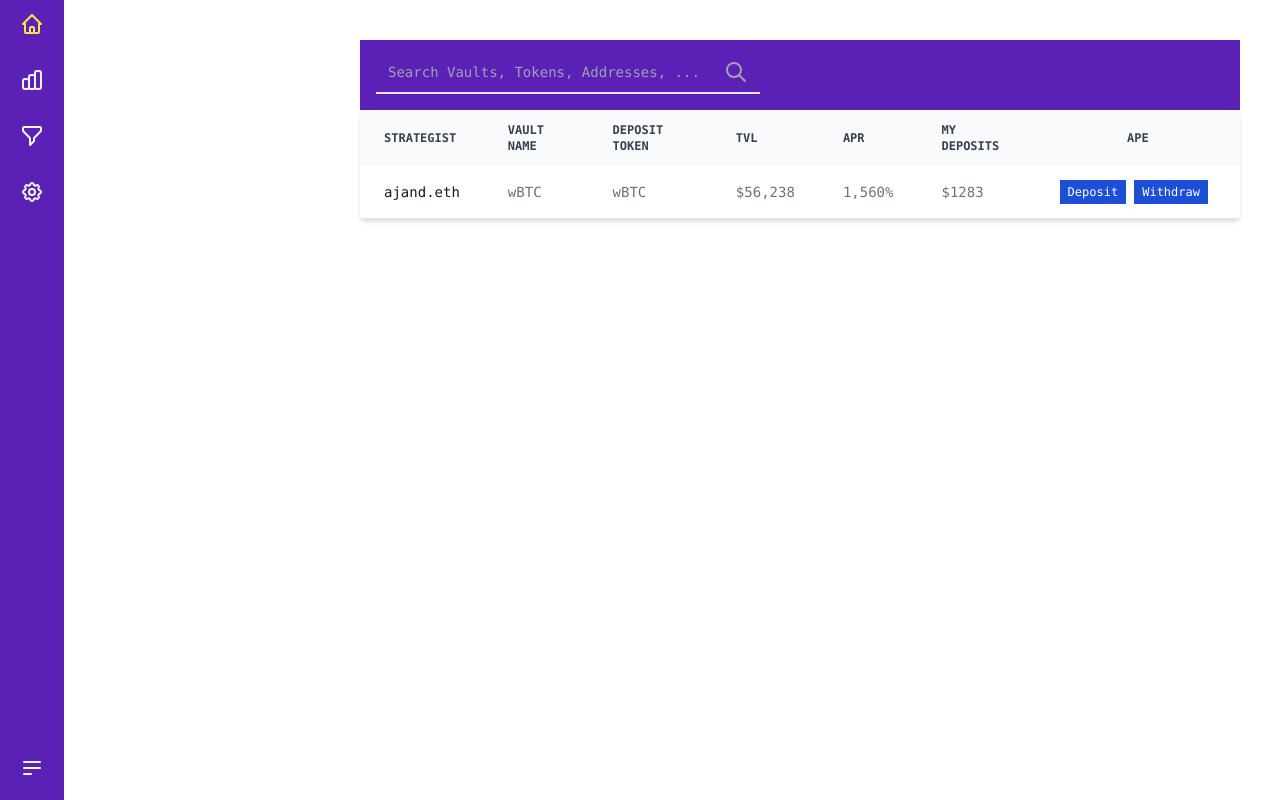
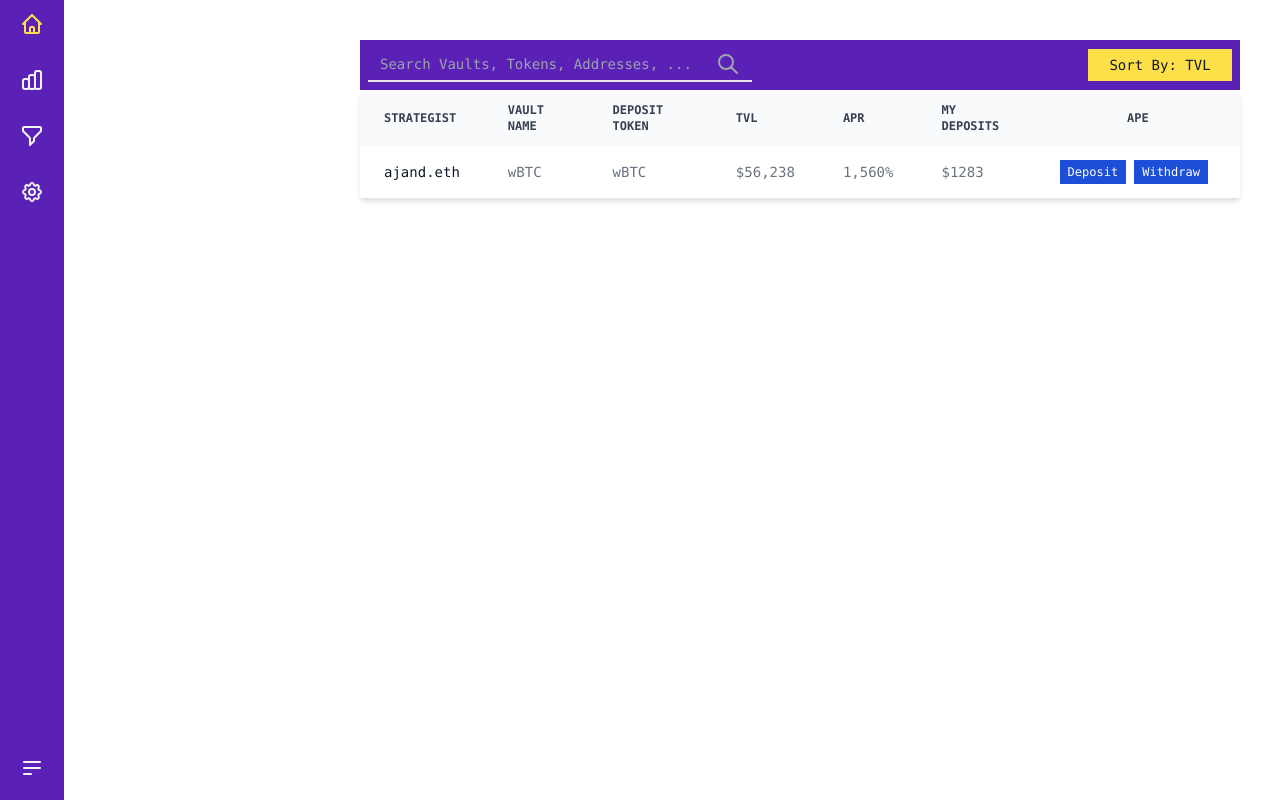
Before and after one commit to Ajand/Chadger-UI, a React (Create React App) app: page / in a window 1280 px wide. Built offline with nearby package versions, Linux system fonts and the light colour scheme.

Commit message:
sort by added

```diff
--- a/package.json
+++ b/package.json
@@ -3,14 +3,16 @@
   "version": "0.1.0",
   "private": true,
   "dependencies": {
-    "@popperjs/core": "2.9.1",
+    "@popperjs/core": "^2.11.4",
     "@testing-library/jest-dom": "^5.16.2",
     "@testing-library/react": "^12.1.4",
     "@testing-library/user-event": "^13.5.0",
     "ethers": "^5.6.2",
     "react": "^17.0.2",
     "react-dom": "^17.0.2",
+    "react-dropdown": "^1.9.2",
     "react-grid-system": "^8.1.3",
+    "react-popper": "^2.2.5",
     "react-scripts": "5.0.0",
     "web-vitals": "^2.1.4"
   },
--- a/src/modules/components/Sidebar.js
+++ b/src/modules/components/Sidebar.js
@@ -13,7 +13,7 @@ const Sidebar = ({ mobile }) => {
     <div className={`  h-screen text-gray-light flex z-30 absolute `}>
       <Navbar setExpanded={setExpanded} expanded={expanded} />
       <div
-        className={`inline-block bg-violet-900 h-full duration-200 w-80 z-20 absolute ${
+        className={`inline-block bg-violet-900 h-full duration-200 ease-in w-80 z-20 absolute ${
           expanded ? "left-16" : "-left-96"
         } `}
       >
--- a/src/modules/layouts/Desktop.js
+++ b/src/modules/layouts/Desktop.js
@@ -1,8 +1,7 @@
 import CurationSelector from "../curation/CurationSelector";
 import Sidebar from "../components/Sidebar";
 import VaultsTable from "../vault/VaultsTable";
-import VaultFilters from "../vault/VaultFilters"
-
+import VaultFilters from "../vault/VaultFilters";
 
 const Desktop = () => {
   return (
--- /dev/null
+++ b/src/modules/utilities/useOuterClick.js
@@ -0,0 +1,28 @@
+import { useRef, useEffect } from "react";
+
+const useOuterClick = (callback) => {
+  const callbackRef = useRef(); // initialize mutable ref, which stores callback
+  const innerRef = useRef(); // returned to client, who marks "border" element
+
+  // update cb on each render, so second useEffect has access to current value
+  useEffect(() => {
+    callbackRef.current = callback;
+  });
+
+  useEffect(() => {
+    document.addEventListener("click", handleClick);
+    return () => document.removeEventListener("click", handleClick);
+    function handleClick(e) {
+      if (
+        innerRef.current &&
+        callbackRef.current &&
+        !innerRef.current.contains(e.target)
+      )
+        callbackRef.current(e);
+    }
+  }, []); // no dependencies -> stable click listener
+
+  return innerRef; // convenience for client (doesn't need to init ref himself)
+};
+
+export default useOuterClick;
--- a/src/modules/vault/VaultFilters.js
+++ b/src/modules/vault/VaultFilters.js
@@ -1,10 +1,24 @@
-import Dropdown from "../common/DropDown";
+import { useState } from "react";
+import useOuterClick from "../utilities/useOuterClick";
 
 const VaultFilters = () => {
+  const options = [
+    { label: "TVL", value: "tvl" },
+    { label: "APR", value: "apr" },
+  ];
+
+  const [sortBy, setSortBy] = useState("tvl");
+  const [sortExpand, setSortExpand] = useState(false);
+
+  const sortByRef = useOuterClick((ev) => {
+    setSortExpand(false);
+  });
+
   return (
-    <div className="p-4 bg-violet-800 flex items-center">
+    <div className="p-2 bg-violet-800 flex items-center justify-between">
+      <div>
         <div class="w-96 ">
-        <div class="pb-2 border-b-2 focus:border-2 py-1 px-3 flex justify-between ">
+          <div class="pb-1 border-b-2 focus:border-2 py-1 px-3 flex justify-between ">
             <input
               class="flex-grow font-mono outline-none bg-violet-800 text-gray-300 focus:text-yellow-300 text-sm"
               type="text"
@@ -29,6 +43,35 @@ const VaultFilters = () => {
           </div>
         </div>
       </div>
+      <div>
+        <div ref={sortByRef} class="w-36 bg-yellow-300 relative">
+          <div
+            onClick={() => setSortExpand(!sortExpand)}
+            class="p-1 border-2 border-yellow-300 text-sm font-mono text-center text-gray-900 cursor-pointer"
+          >
+            Sort By: {options.find((op) => op.value === sortBy).label}
+          </div>
+        </div>
+        {sortExpand && (
+          <div class="absolute z-20 w-36">
+            {options.map((option, i) => (
+              <div
+                key={option.value}
+                className={`text-center text-sm font-mono border-2 p-1 w-full bg-gray-300 hover:bg-yellow-100 duration-200 cursor-pointer ${
+                  i === options.length - 1 && "border-t-0"
+                }`}
+                onClick={() => {
+                  setSortBy(option.value);
+                  setSortExpand(false);
+                }}
+              >
+                {option.label}
+              </div>
+            ))}
+          </div>
+        )}
+      </div>
+    </div>
   );
 };
 
--- a/src/modules/wallet/AccountWidget.js
+++ b/src/modules/wallet/AccountWidget.js
@@ -5,36 +5,11 @@ import ArbitrumLogo from "../common/ArbitrumLogo";
 import PolygonLogo from "../common/PolygonLogo";
 import FantomLogo from "../common/FantomLogo";
 
-
-const useOuterClick = (callback) => {
-  const callbackRef = useRef(); // initialize mutable ref, which stores callback
-  const innerRef = useRef(); // returned to client, who marks "border" element
-
-  // update cb on each render, so second useEffect has access to current value
-  useEffect(() => {
-    callbackRef.current = callback;
-  });
-
-  useEffect(() => {
-    document.addEventListener("click", handleClick);
-    return () => document.removeEventListener("click", handleClick);
-    function handleClick(e) {
-      if (
-        innerRef.current &&
-        callbackRef.current &&
-        !innerRef.current.contains(e.target)
-      )
-        callbackRef.current(e);
-    }
-  }, []); // no dependencies -> stable click listener
-
-  return innerRef; // convenience for client (doesn't need to init ref himself)
-};
+import useOuterClick from "../utilities/useOuterClick";
 
 const AccountWidget = () => {
   const walletAddress = "0x4A87a2A017Be7feA0F37f03F3379d43665486Ff8";
   const ens = "ajand.eth";
-
 
   const [network, setNetwork] = useState("mainnet");
 
```
Also changed, not shown: 1 other file (tests, documents, lock files or other folders). Lines whose indentation alone changed are shown as unchanged.
